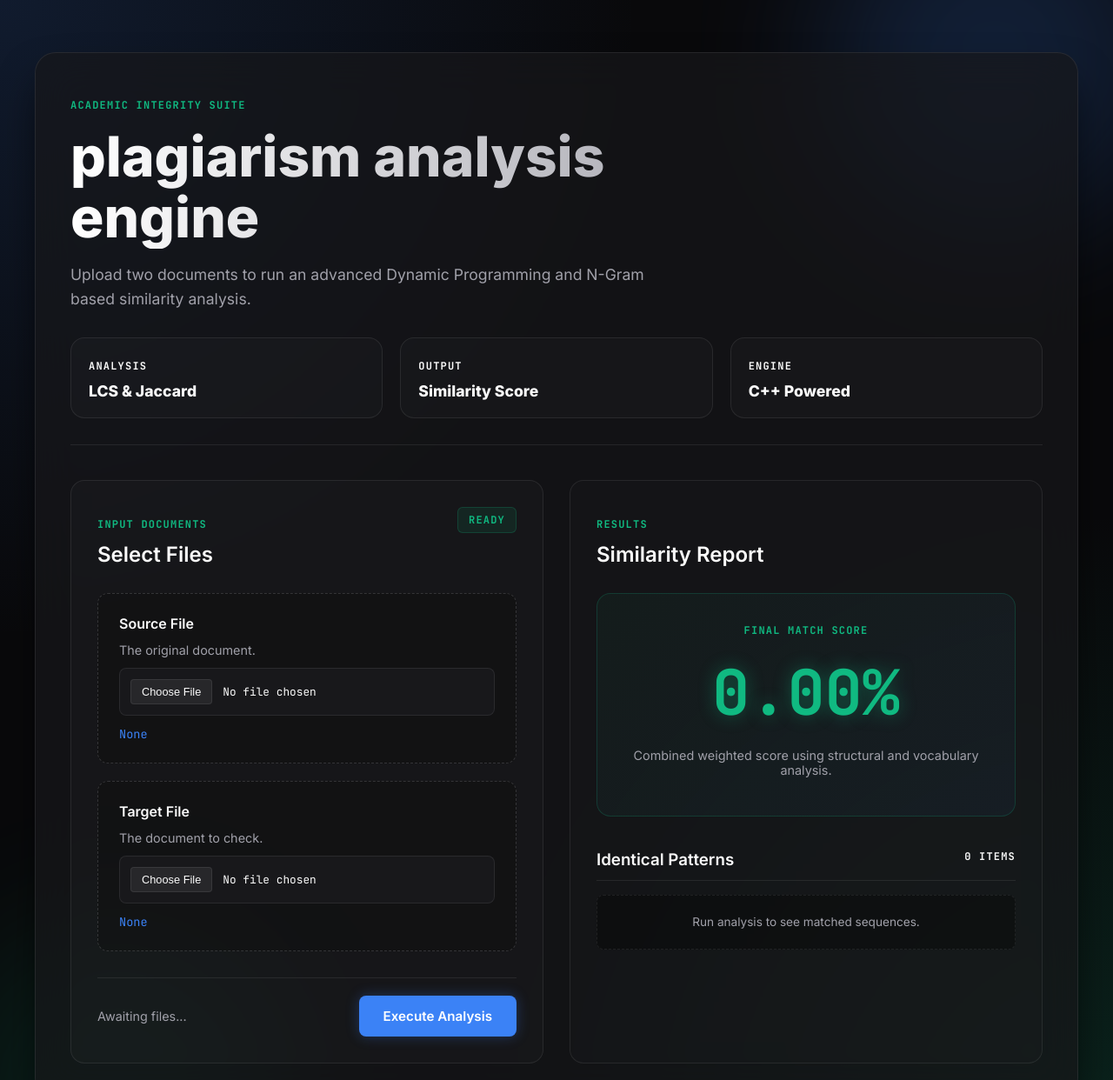
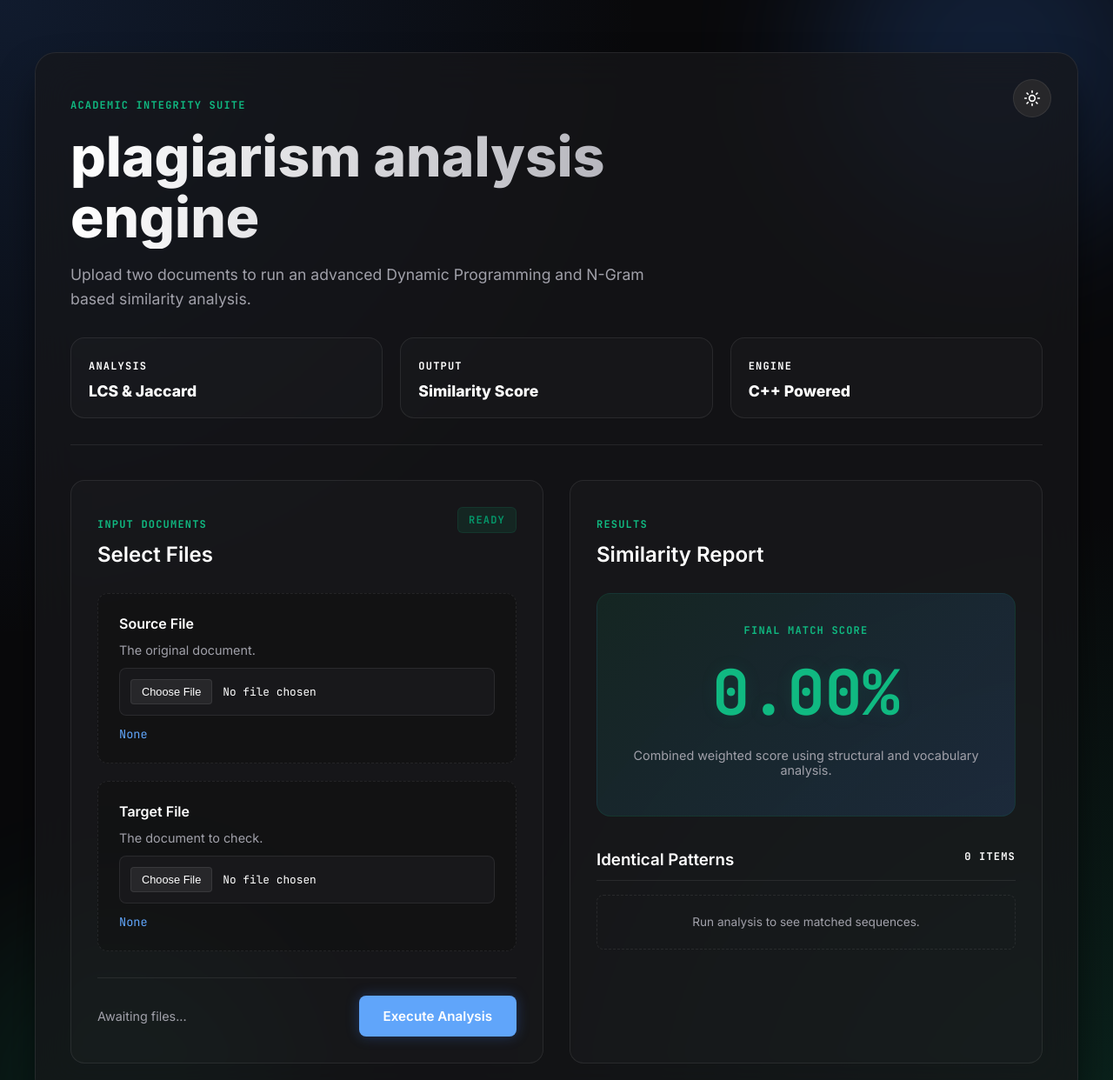
Before and after one commit to peacekeeper777/plagiarism_project, a website: page frontend/index.html in a window 1280 px wide. Shown: the top 1242 px of the page at 87% size. Drawn offline with Linux system fonts and the light colour scheme.

Commit message:
the last

```diff
--- a/frontend/index.html
+++ b/frontend/index.html
@@ -1,5 +1,5 @@
 <!DOCTYPE html>
-<html lang="en">
+<html lang="en" data-theme="dark">
 <head>
     <meta charset="UTF-8">
     <meta name="viewport" content="width=device-width, initial-scale=1.0">
@@ -11,6 +11,10 @@
         <div class="ambient ambient-one"></div>
         <div class="ambient ambient-two"></div>
         <main class="app-card">
+            <button id="themeToggle" class="theme-toggle" aria-label="Toggle theme">
+                <svg class="sun-icon" xmlns="http://www.w3.org/2000/svg" width="20" height="20" viewBox="0 0 24 24" fill="none" stroke="currentColor" stroke-width="2" stroke-linecap="round" stroke-linejoin="round"><circle cx="12" cy="12" r="4"/><path d="M12 2v2"/><path d="M12 20v2"/><path d="m4.93 4.93 1.41 1.41"/><path d="m17.66 17.66 1.41 1.41"/><path d="M2 12h2"/><path d="M20 12h2"/><path d="m6.34 17.66-1.41 1.41"/><path d="m19.07 4.93-1.41 1.41"/></svg>
+                <svg class="moon-icon" xmlns="http://www.w3.org/2000/svg" width="20" height="20" viewBox="0 0 24 24" fill="none" stroke="currentColor" stroke-width="2" stroke-linecap="round" stroke-linejoin="round"><path d="M12 3a6 6 0 0 0 9 9 9 9 0 1 1-9-9Z"/></svg>
+            </button>
             <section class="hero">
                 <p class="eyebrow">Academic Integrity Suite</p>
                 <h1>plagiarism analysis engine</h1>
@@ -90,6 +94,12 @@
     const patternCount = document.getElementById("patternCount");
     const statusText = document.getElementById("status");
     const submitButton = document.getElementById("submitButton");
+    const themeToggle = document.getElementById("themeToggle");
+    const htmlElement = document.documentElement;
+    themeToggle.addEventListener("click", () => {
+        const currentTheme = htmlElement.getAttribute("data-theme");
+        htmlElement.setAttribute("data-theme", currentTheme === "dark" ? "light" : "dark");
+    });
     function updateFileName(inputId) {
         const input = document.getElementById(inputId);
         const fileName = document.querySelector(`[data-target="${inputId}"]`);
--- a/frontend/style.css
+++ b/frontend/style.css
@@ -1,17 +1,43 @@
 @import url('https://fonts.googleapis.com/css2?family=Inter:wght@300;400;600;800&family=JetBrains+Mono:wght@400;700&display=swap');
 :root {
+    color-scheme: light;
+    --bg: #ffffff;
+    --surface: rgba(255, 255, 255, 0.7);
+    --surface-strong: #f4f4f5;
+    --surface-muted: #e4e4e7;
+    --text: #09090b;
+    --muted: #71717a;
+    --border: rgba(0, 0, 0, 0.1);
+    --shadow: 0 25px 50px -12px rgba(0, 0, 0, 0.1);
+    --accent: #10b981;
+    --accent-strong: #059669;
+    --accent-soft: rgba(16, 185, 129, 0.1);
+    --highlight: #3b82f6;
+    --panel-bg: rgba(0,0,0,0.02);
+    --file-card-bg: rgba(0,0,0,0.02);
+    --item-bg: rgba(255,255,255,0.8);
+    --gradient-one: rgba(59, 130, 246, 0.15);
+    --gradient-two: rgba(16, 185, 129, 0.15);
+}
+[data-theme="dark"] {
+    color-scheme: dark;
     --bg: #09090b;
     --surface: rgba(24, 24, 27, 0.7);
     --surface-strong: #18181b;
     --surface-muted: #27272a;
-    --text: #fafafa;
+    --text: #ffffff;
     --muted: #a1a1aa;
     --border: rgba(255, 255, 255, 0.08);
     --shadow: 0 25px 50px -12px rgba(0, 0, 0, 0.8);
     --accent: #10b981;
     --accent-strong: #059669;
     --accent-soft: rgba(16, 185, 129, 0.1);
-    --highlight: #3b82f6;
+    --highlight: #60a5fa;
+    --panel-bg: rgba(255,255,255,0.02);
+    --file-card-bg: rgba(0,0,0,0.2);
+    --item-bg: rgba(0,0,0,0.3);
+    --gradient-one: rgba(59, 130, 246, 0.15);
+    --gradient-two: rgba(16, 185, 129, 0.15);
 }
 * { box-sizing: border-box; }
 body {
@@ -20,13 +46,37 @@ body {
     font-family: 'Inter', sans-serif;
     color: var(--text);
     background-color: var(--bg);
-    background-image: radial-gradient(circle at top left, rgba(59, 130, 246, 0.15), transparent 40%),
-                      radial-gradient(circle at bottom right, rgba(16, 185, 129, 0.15), transparent 40%);
+    background-image: radial-gradient(circle at top left, var(--gradient-one), transparent 40%),
+                      radial-gradient(circle at bottom right, var(--gradient-two), transparent 40%);
+    transition: background-color 0.3s ease, color 0.3s ease;
 }
 .page-shell { position: relative; overflow: hidden; padding: 60px 20px; }
 .ambient { position: absolute; border-radius: 50%; filter: blur(80px); opacity: 0.6; pointer-events: none; }
 .ambient-one { top: -10%; right: -5%; width: 400px; height: 400px; background: rgba(59, 130, 246, 0.3); }
 .ambient-two { bottom: -10%; left: -5%; width: 400px; height: 400px; background: rgba(16, 185, 129, 0.2); }
+.theme-toggle {
+    position: absolute;
+    top: 30px;
+    right: 30px;
+    background: var(--surface-muted);
+    border: 1px solid var(--border);
+    border-radius: 50%;
+    width: 44px;
+    height: 44px;
+    display: flex;
+    align-items: center;
+    justify-content: center;
+    cursor: pointer;
+    color: var(--text);
+    padding: 0;
+    transition: all 0.2s ease;
+    z-index: 10;
+}
+.theme-toggle:hover { transform: scale(1.05); background: var(--surface-strong); }
+[data-theme="dark"] .sun-icon { display: block; }
+[data-theme="dark"] .moon-icon { display: none; }
+[data-theme="light"] .sun-icon { display: none; }
+[data-theme="light"] .moon-icon { display: block; }
 .app-card {
     position: relative;
     max-width: 1200px;
@@ -38,6 +88,7 @@ body {
     box-shadow: var(--shadow);
     backdrop-filter: blur(24px);
     -webkit-backdrop-filter: blur(24px);
+    transition: background-color 0.3s ease, border-color 0.3s ease, box-shadow 0.3s ease;
 }
 .hero { padding-bottom: 30px; border-bottom: 1px solid var(--border); margin-bottom: 40px; }
 .eyebrow, .section-kicker, .stat-label, .score-label, .pattern-count, .badge {
@@ -46,29 +97,34 @@ body {
 .eyebrow, .section-kicker, .score-label { color: var(--accent); }
 .hero h1 {
     max-width: 800px; margin: 16px 0; font-size: clamp(2.5rem, 6vw, 4rem); line-height: 1.1; font-weight: 800;
+}
+[data-theme="dark"] .hero h1 {
     background: linear-gradient(to right, #fff, #a1a1aa); -webkit-background-clip: text; -webkit-text-fill-color: transparent;
+}
+[data-theme="light"] .hero h1 {
+    background: linear-gradient(to right, #09090b, #71717a); -webkit-background-clip: text; -webkit-text-fill-color: transparent;
 }
 .hero-copy { max-width: 700px; margin: 0; font-size: 1.1rem; line-height: 1.6; color: var(--muted); }
 .hero-stats { display: grid; grid-template-columns: repeat(3, 1fr); gap: 20px; margin-top: 30px; }
 .stat, .panel, .score-card {
-    border: 1px solid var(--border); border-radius: 16px; background: rgba(255,255,255,0.02);
+    border: 1px solid var(--border); border-radius: 16px; background: var(--panel-bg);
 }
-.stat { padding: 20px; transition: transform 0.2s ease; }
-.stat:hover { transform: translateY(-3px); background: rgba(255,255,255,0.04); border-color: rgba(255,255,255,0.1); }
-.stat strong { display: block; margin-top: 10px; font-size: 1.1rem; }
+.stat { padding: 20px; transition: transform 0.2s ease, background 0.2s ease, border-color 0.2s ease; }
+.stat:hover { transform: translateY(-3px); background: var(--surface-muted); border-color: var(--border); }
+.stat strong { display: block; margin-top: 10px; font-size: 1.1rem; color: var(--text); }
 .workspace { display: grid; grid-template-columns: 1fr 1fr; gap: 30px; align-items: stretch; }
-.panel { padding: 30px; display: flex; flex-direction: column; }
+.panel { padding: 30px; display: flex; flex-direction: column; transition: background-color 0.3s ease; }
 .panel-heading { display: flex; justify-content: space-between; align-items: flex-start; margin-bottom: 30px; }
-.panel-heading h2, .patterns-header h3 { margin: 8px 0 0; font-weight: 600; }
-.badge { padding: 6px 12px; border-radius: 6px; color: var(--accent); background: var(--accent-soft); border: 1px solid rgba(16, 185, 129, 0.2); }
+.panel-heading h2, .patterns-header h3 { margin: 8px 0 0; font-weight: 600; color: var(--text); }
+.badge { padding: 6px 12px; border-radius: 6px; color: var(--accent-strong); background: var(--accent-soft); border: 1px solid var(--accent-soft); }
 .upload-grid { display: grid; grid-template-columns: 1fr; gap: 20px; flex-grow: 1; }
 .file-card {
     display: flex; flex-direction: column; gap: 12px; padding: 24px;
-    border: 1px dashed rgba(255,255,255,0.15); border-radius: 12px; background: rgba(0,0,0,0.2);
+    border: 1px dashed var(--border); border-radius: 12px; background: var(--file-card-bg);
     transition: all 0.3s ease; cursor: pointer;
 }
-.file-card:hover { border-color: var(--accent); background: rgba(16,185,129,0.05); }
-.file-card-label { font-size: 1rem; font-weight: 600; }
+.file-card:hover { border-color: var(--accent); background: var(--accent-soft); }
+.file-card-label { font-size: 1rem; font-weight: 600; color: var(--text); }
 .file-card-hint, .status-text, .score-note, .empty-state { color: var(--muted); font-size: 0.9rem; }
 .file-card input[type="file"] {
     margin-top: auto; padding: 12px; width: 100%; border: 1px solid var(--border);
@@ -78,27 +134,27 @@ body {
     background: var(--surface-muted); color: var(--text); border: 1px solid var(--border); padding: 6px 12px; border-radius: 4px; cursor: pointer; margin-right: 12px; transition: all 0.2s;
 }
 .file-card input[type="file"]::file-selector-button:hover { background: var(--text); color: var(--bg); }
-.file-name { font-size: 0.85rem; font-family: 'JetBrains Mono', monospace; color: var(--highlight); }
+.file-name { font-size: 0.85rem; font-family: 'JetBrains Mono', monospace; color: var(--highlight); word-break: break-all; }
 .form-footer { display: flex; justify-content: space-between; align-items: center; margin-top: 30px; padding-top: 20px; border-top: 1px solid var(--border); }
-button {
+button[type="submit"] {
     border: none; border-radius: 8px; padding: 14px 28px; font-size: 0.95rem; font-weight: 600;
-    color: #fff; background: var(--highlight); cursor: pointer;
+    color: #ffffff; background: var(--highlight); cursor: pointer;
     transition: all 0.2s ease; box-shadow: 0 0 15px rgba(59, 130, 246, 0.3); font-family: 'Inter', sans-serif;
 }
-button:hover { transform: translateY(-2px); box-shadow: 0 0 25px rgba(59, 130, 246, 0.5); background: #2563eb; }
-button:disabled { cursor: wait; opacity: 0.5; transform: none; box-shadow: none; }
-.result-panel { background: rgba(255,255,255,0.01); }
-.score-card { padding: 30px; text-align: center; background: linear-gradient(135deg, rgba(16, 185, 129, 0.05), rgba(59, 130, 246, 0.05)); border: 1px solid rgba(16, 185, 129, 0.2); }
-.score-card strong { display: block; margin: 16px 0; font-size: clamp(3rem, 6vw, 4.5rem); font-weight: 800; font-family: 'JetBrains Mono', monospace; color: var(--accent); text-shadow: 0 0 20px rgba(16, 185, 129, 0.4); }
+button[type="submit"]:hover { transform: translateY(-2px); box-shadow: 0 0 25px rgba(59, 130, 246, 0.5); background: #2563eb; }
+button[type="submit"]:disabled { cursor: wait; opacity: 0.5; transform: none; box-shadow: none; }
+.result-panel { background: var(--panel-bg); }
+.score-card { padding: 30px; text-align: center; background: linear-gradient(135deg, var(--accent-soft), var(--gradient-one)); border: 1px solid var(--accent-soft); transition: background 0.3s ease; }
+.score-card strong { display: block; margin: 16px 0; font-size: clamp(3rem, 6vw, 4.5rem); font-weight: 800; font-family: 'JetBrains Mono', monospace; color: var(--accent); text-shadow: 0 0 20px var(--accent-soft); }
 .patterns-block { margin-top: 30px; flex-grow: 1; display: flex; flex-direction: column; }
 .patterns-header { display: flex; justify-content: space-between; align-items: center; margin-bottom: 16px; padding-bottom: 12px; border-bottom: 1px solid var(--border); }
 .patterns-list { margin: 0; padding: 0; list-style: none; display: flex; flex-direction: column; gap: 10px; overflow-y: auto; max-height: 300px; }
 .patterns-list::-webkit-scrollbar { width: 6px; }
 .patterns-list::-webkit-scrollbar-track { background: transparent; }
 .patterns-list::-webkit-scrollbar-thumb { background: var(--surface-muted); border-radius: 4px; }
-.patterns-list li { padding: 12px 16px; border: 1px solid var(--border); border-radius: 8px; background: rgba(0,0,0,0.3); font-family: 'JetBrains Mono', monospace; font-size: 0.85rem; color: #e4e4e7; line-height: 1.5; transition: border-color 0.2s; }
+.patterns-list li { padding: 12px 16px; border: 1px solid var(--border); border-radius: 8px; background: var(--item-bg); font-family: 'JetBrains Mono', monospace; font-size: 0.85rem; color: var(--text); line-height: 1.5; transition: border-color 0.2s; }
 .patterns-list li:hover { border-color: var(--muted); }
-.empty-state { border-style: dashed !important; text-align: center; padding: 20px !important; color: var(--muted) !important; font-family: 'Inter', sans-serif !important; }
+.empty-state { border-style: dashed !important; text-align: center; padding: 20px !important; color: var(--muted) !important; font-family: 'Inter', sans-serif !important; background: transparent !important; }
 @media (max-width: 960px) {
     .workspace, .hero-stats { grid-template-columns: 1fr; }
     .hero-stats { gap: 10px; }
```
